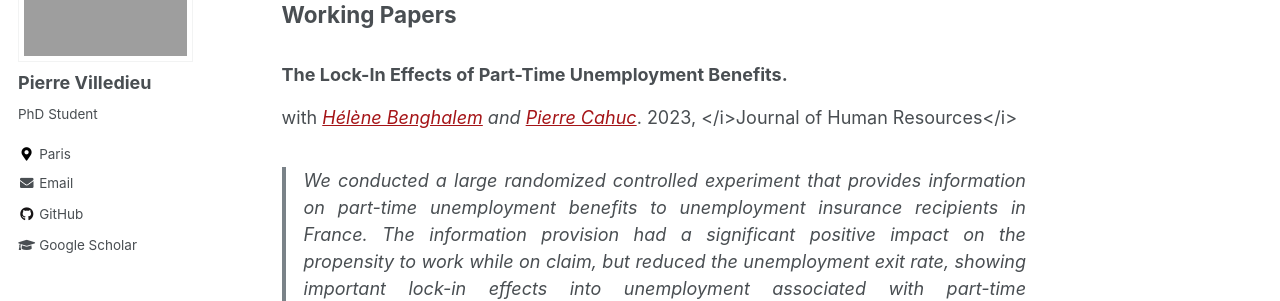
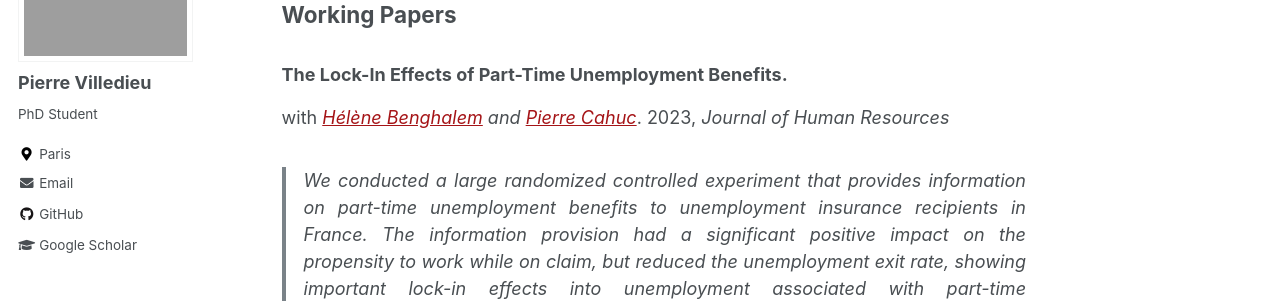
Before and after one commit to pvilledieu/pierre.villedieu, a Jekyll site: the page built from _pages/research.md, in a window 1280 px wide and 900 px high. Shown: the part 190-491 px from the top of the window. Built offline with Jekyll 4.4.1, drawn with Linux system fonts in a browser that asks for light colours.

Commit message:
correction

```diff
--- a/_pages/research.md
+++ b/_pages/research.md
@@ -12,7 +12,7 @@ header:
 
 
 ### The Lock-In Effects of Part-Time Unemployment Benefits.
-with <i>[Hélène Benghalem](https://sites.google.com/view/helenebenghalem/home) and [Pierre Cahuc](https://sites.google.com/site/pierrecahuc/)</i>. 2023, </i>Journal of Human Resources</i>
+with <i>[Hélène Benghalem](https://sites.google.com/view/helenebenghalem/home) and [Pierre Cahuc](https://sites.google.com/site/pierrecahuc/)</i>. 2023, <i>Journal of Human Resources</i>
 
 > <div style="text-align: justify">
 We conducted a large randomized controlled experiment that provides information on part-time unemployment benefits to unemployment insurance recipients in France. The information provision had a significant positive impact on the propensity to work while on claim, but reduced the unemployment exit rate, showing important lock-in effects into unemployment associated with part-time unemployment benefits. The extension of the duration of compensated unemployment counterbalanced the increase in the number of days worked while on claim so that the net expenditure of unemployment insurance remained unchanged.</div>
```
